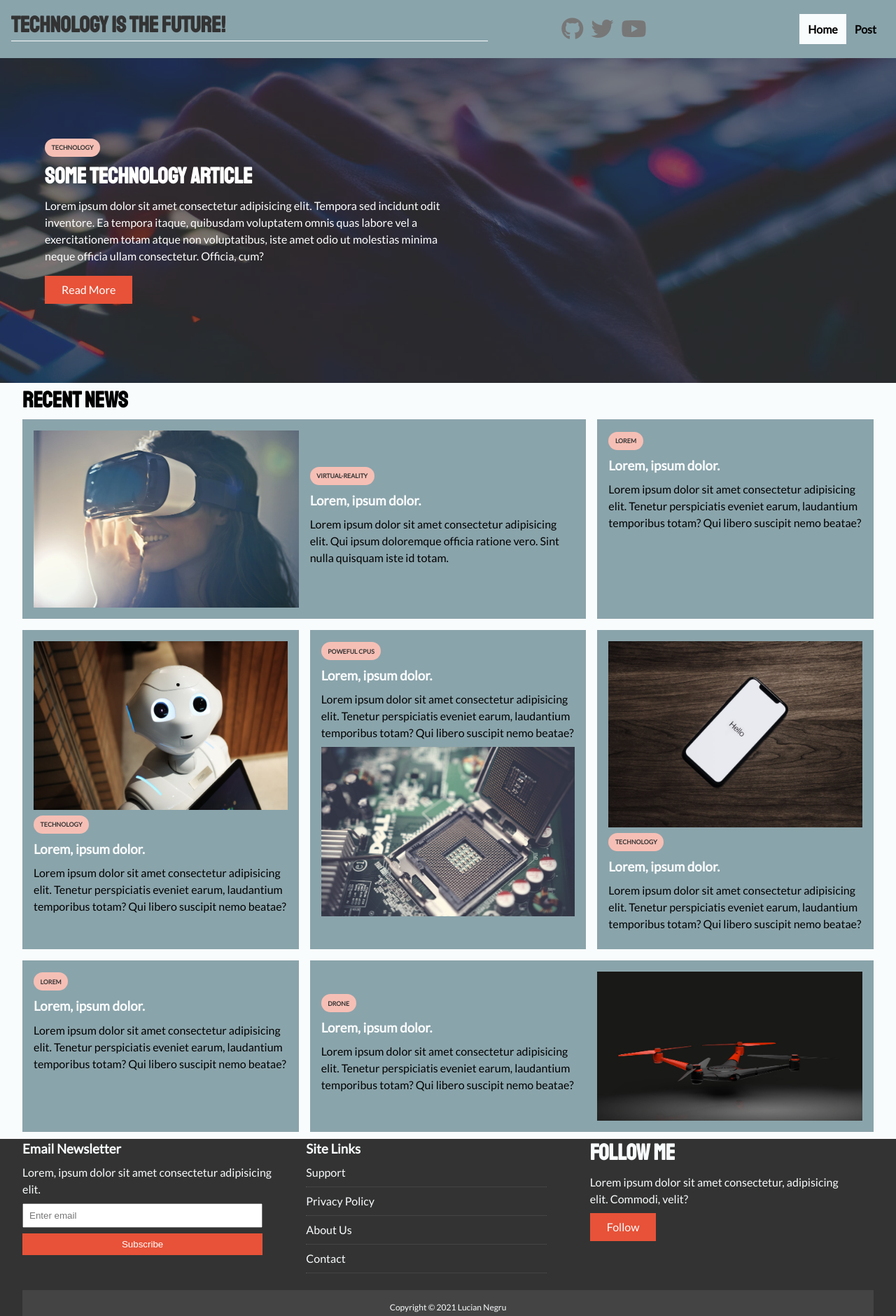
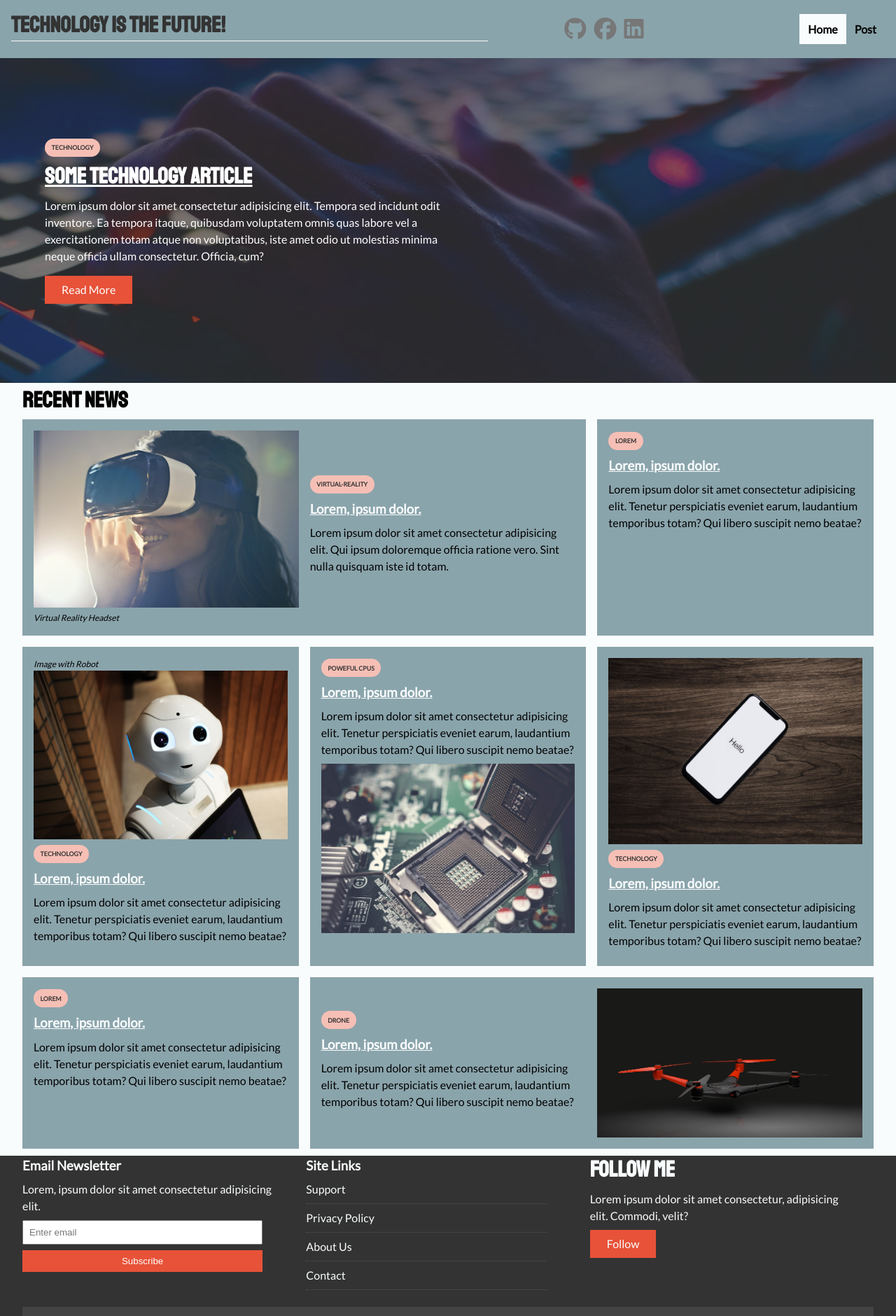
Before and after one commit to MrDevo/FEND_1ST_Project, a plain HTML site: page index.html in a window 1280 px wide. Shown: the top 1880 px of the page at 70% size. Drawn offline with Linux system fonts and the light colour scheme.

Commit message:
update styles according to rubric after review

```diff
--- a/css/article.css
+++ b/css/article.css
@@ -29,3 +29,6 @@
 #categories ul li a:hover {
   color: var(--pink-color);
 }
+q {
+  font-style: italic;
+}
--- a/css/style.css
+++ b/css/style.css
@@ -39,6 +39,10 @@
   margin-bottom: 0.55rem;
   line-height: 1.3;
   font-size: 2em;
+}
+figcaption{
+  font-size: 0.75em;
+  font-style: italic;
 }
 .container {
   /* max-width: var(--max-width); */
--- a/index.html
+++ b/index.html
@@ -29,8 +29,8 @@
         >
         <div class="social">
           <a href="#" target="_blank"><i class="fab fa-github fa-2x"></i></a>
-          <a href="#" target="_blank"><i class="fab fa-twitter fa-2x"></i></a>
-          <a href="#" target="_blank"><i class="fab fa-youtube fa-2x"></i></a>
+          <a href="#" target="_blank"><i class="fab fa-facebook fa-2x"></i></a>
+          <a href="#" target="_blank"><i class="fab fa-linkedin fa-2x"></i></a>
         </div>
         <ul>
           <li><a href="index.html" class="current">Home</a></li>
@@ -43,7 +43,7 @@
         <div class="showcase-container">
           <div class="showcase-content">
             <div class="technology">Technology</div>
-            <h2>Some technology article</h2>
+            <h2><u>Some technology article</u></h2>
             <p>
               Lorem ipsum dolor sit amet consectetur adipisicing elit. Tempora
               sed incidunt odit inventore. Ea tempora itaque, quibusdam
@@ -63,13 +63,19 @@
         <h2>Recent News</h2>
         <div class="articles-container">
           <article class="card">
-            <img
-              src="/img/Virtual-Reality.jpeg"
-              alt="Virtual-Reality Headset"
-            />
+            <figure>
+              <img
+                src="/img/Virtual-Reality.jpeg"
+                alt="Virtual-Reality Headset"
+              />
+              <figcaption>Virtual Reality Headset</figcaption>
+            </figure>
+
             <div>
               <div class="technology">Virtual-Reality</div>
-              <h3><a href="#">Lorem, ipsum dolor.</a></h3>
+              <h3>
+                <a href="#"><u>Lorem, ipsum dolor.</u></a>
+              </h3>
               <p>
                 Lorem ipsum dolor sit amet consectetur adipisicing elit. Qui
                 ipsum doloremque officia ratione vero. Sint nulla quisquam iste
@@ -77,10 +83,10 @@
               </p>
             </div>
           </article>
-          <article class="card ">
+          <article class="card">
             <div class="technology">Lorem</div>
             <h3>
-              <a href="#">Lorem, ipsum dolor.</a>
+              <a href="#"><u>Lorem, ipsum dolor.</u></a>
             </h3>
             <p>
               Lorem ipsum dolor sit amet consectetur adipisicing elit. Tenetur
@@ -89,10 +95,14 @@
             </p>
           </article>
           <article class="card">
-            <img src="/img/robots.jpeg" alt="" />
+            <figure>
+              <figcaption>Image with Robot</figcaption>
+              <img src="/img/robots.jpeg" alt="Robot Image" />
+            </figure>
+
             <div class="technology">Technology</div>
             <h3>
-              <a href="#">Lorem, ipsum dolor.</a>
+              <a href="#"><u>Lorem, ipsum dolor.</u></a>
             </h3>
             <p>
               Lorem ipsum dolor sit amet consectetur adipisicing elit. Tenetur
@@ -103,20 +113,20 @@
           <article class="card">
             <div class="technology">Poweful CPUs</div>
             <h3>
-              <a href="#">Lorem, ipsum dolor.</a>
+              <a href="#"><u>Lorem, ipsum dolor.</u></a>
             </h3>
             <p>
               Lorem ipsum dolor sit amet consectetur adipisicing elit. Tenetur
               perspiciatis eveniet earum, laudantium temporibus totam? Qui
               libero suscipit nemo beatae?
             </p>
-            <img src="/img/CPUs.jpeg" alt="" />
+            <img src="/img/CPUs.jpeg" alt="CPU Image" />
           </article>
           <article class="card">
-            <img src="/img/Smart-Phone.jpeg" alt="" />
+            <img src="/img/Smart-Phone.jpeg" alt="Smart Phone Image" />
             <div class="technology">Technology</div>
             <h3>
-              <a href="#">Lorem, ipsum dolor.</a>
+              <a href="#"><u>Lorem, ipsum dolor.</u></a>
             </h3>
             <p>
               Lorem ipsum dolor sit amet consectetur adipisicing elit. Tenetur
@@ -127,7 +137,7 @@
           <article class="card">
             <div class="technology">Lorem</div>
             <h3>
-              <a href="#">Lorem, ipsum dolor.</a>
+              <a href="#"><u>Lorem, ipsum dolor.</u></a>
             </h3>
             <p>
               Lorem ipsum dolor sit amet consectetur adipisicing elit. Tenetur
@@ -139,7 +149,7 @@
             <div>
               <div class="technology">Drone</div>
               <h3>
-                <a href="#">Lorem, ipsum dolor.</a>
+                <a href="#"><u>Lorem, ipsum dolor.</u></a>
               </h3>
               <p>
                 Lorem ipsum dolor sit amet consectetur adipisicing elit. Tenetur
@@ -147,7 +157,7 @@
                 libero suscipit nemo beatae?
               </p>
             </div>
-            <img src="/img/drone.jpeg" alt="" />
+            <img src="/img/drone.jpeg" alt="Drone Image" />
           </article>
         </div>
       </div>
@@ -189,7 +199,7 @@
           <a href="#" class="btn btn-secondary">Follow</a>
         </div>
         <div>
-          <p>Copyright &copy; 2021 Lucian Negru</p>
+          <p><em>Copyright &copy; 2021 Lucian Negru</em></p>
         </div>
       </div>
     </footer>
```
Also changed, not shown: article.html (+7 -8 lines), 1 other file.
